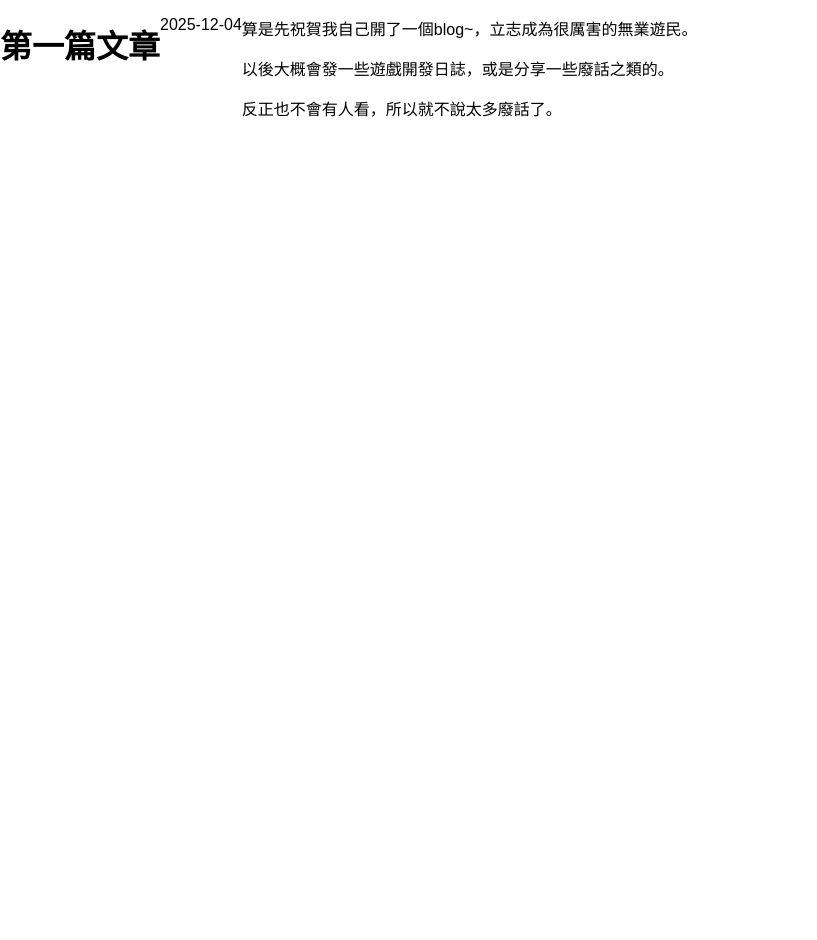
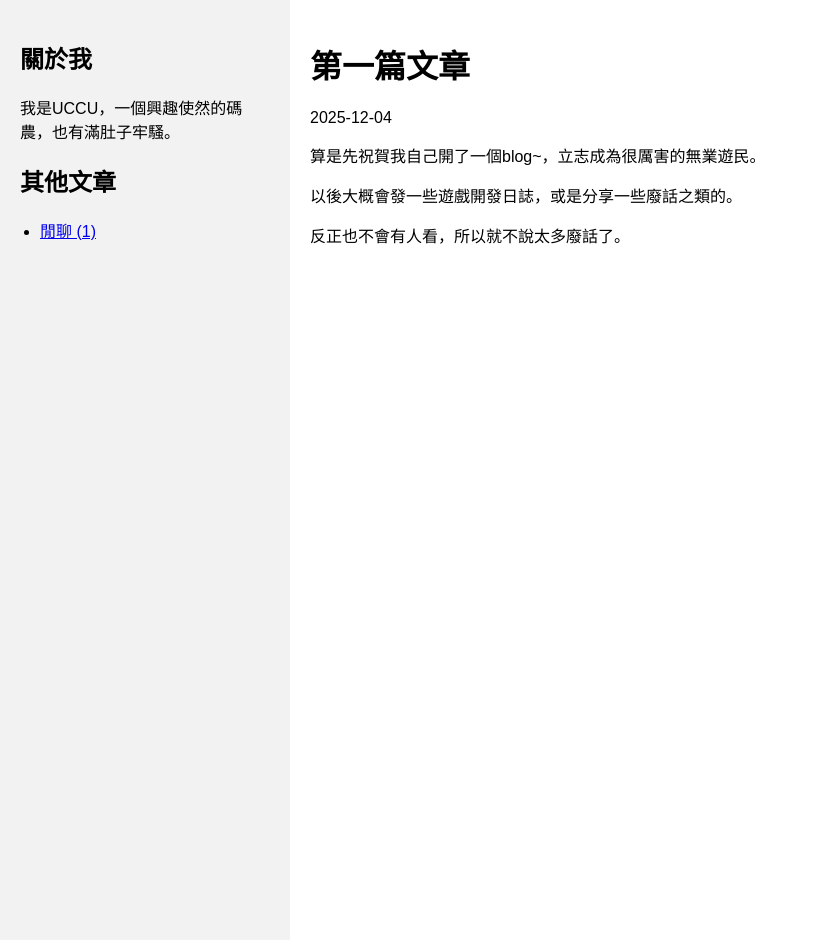
Before and after one commit to urgangur/urgangur.github.io, a Jekyll site: the page built from _posts/2025-12-04-firstPost.md, in a window 1280 px wide. Shown: the whole page, without its empty margins (0-817 px from the left). Built offline with Jekyll 4.4.1, drawn with Linux system fonts in a browser that asks for light colours; before the commit the page ends 900 px from its top, so only the background shows below that.

Commit message:
furtherfix

```diff
--- a/_layouts/default.html
+++ b/_layouts/default.html
@@ -7,7 +7,20 @@
 </head>
 <body>
   <div class="container">
-    {{ content }}
+    <div class="sidebar">
+      <h2>關於我</h2>
+      <p>我是UCCU，一個興趣使然的碼農，也有滿肚子牢騷。</p>
+
+      <h2>其他文章</h2>
+      <ul>
+        {% for category in site.categories %}
+          <li><a href="/categories/{{ category[0] }}/">{{ category[0] }} ({{ category[1].size }})</a></li>
+        {% endfor %}
+      </ul>
+    </div>
+    <div class="content">
+      {{ content }}
+    </div>
   </div>
 </body>
 </html>
--- a/_layouts/post.html
+++ b/_layouts/post.html
@@ -2,8 +2,10 @@
 layout: default
 ---
 
-<h1>{{ page.title }}</h1>
-<p>{{ page.date | date: "%Y-%m-%d" }}</p>
-<div>
+<div class="post">
+  <h1>{{ page.title }}</h1>
+  <p>{{ page.date | date: "%Y-%m-%d" }}</p>
+  <div>
   {{ content }}
+  </div>
 </div>
--- a/assets/style.css
+++ b/assets/style.css
@@ -15,7 +15,7 @@ body {
   min-height: 100vh;
 }
 
-.posts {
+.content {
   flex: 1;
   padding: 20px;
 }
```
Also changed, not shown: index.html (+0 -16 lines), _layouts/archive.html (indentation only).
